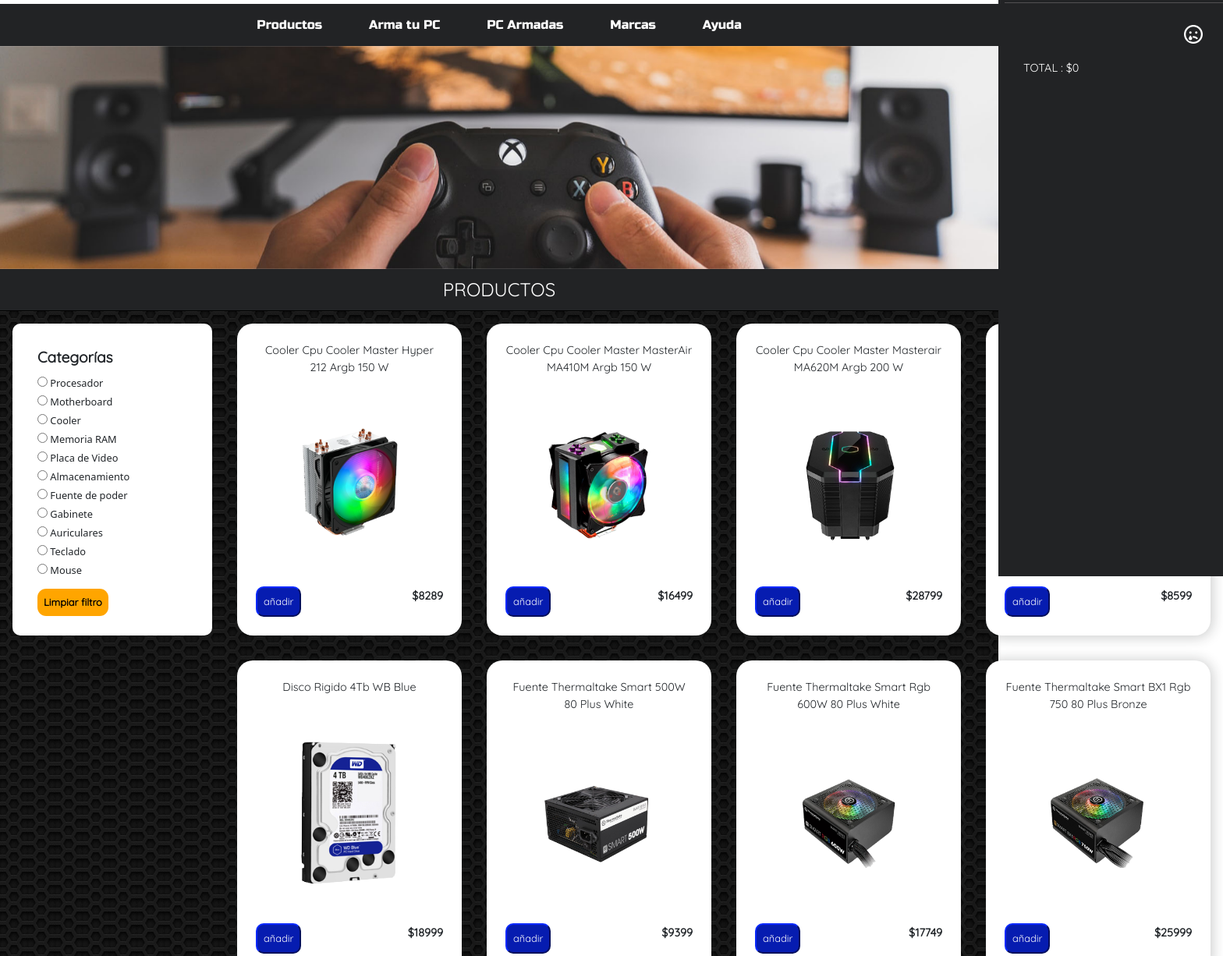
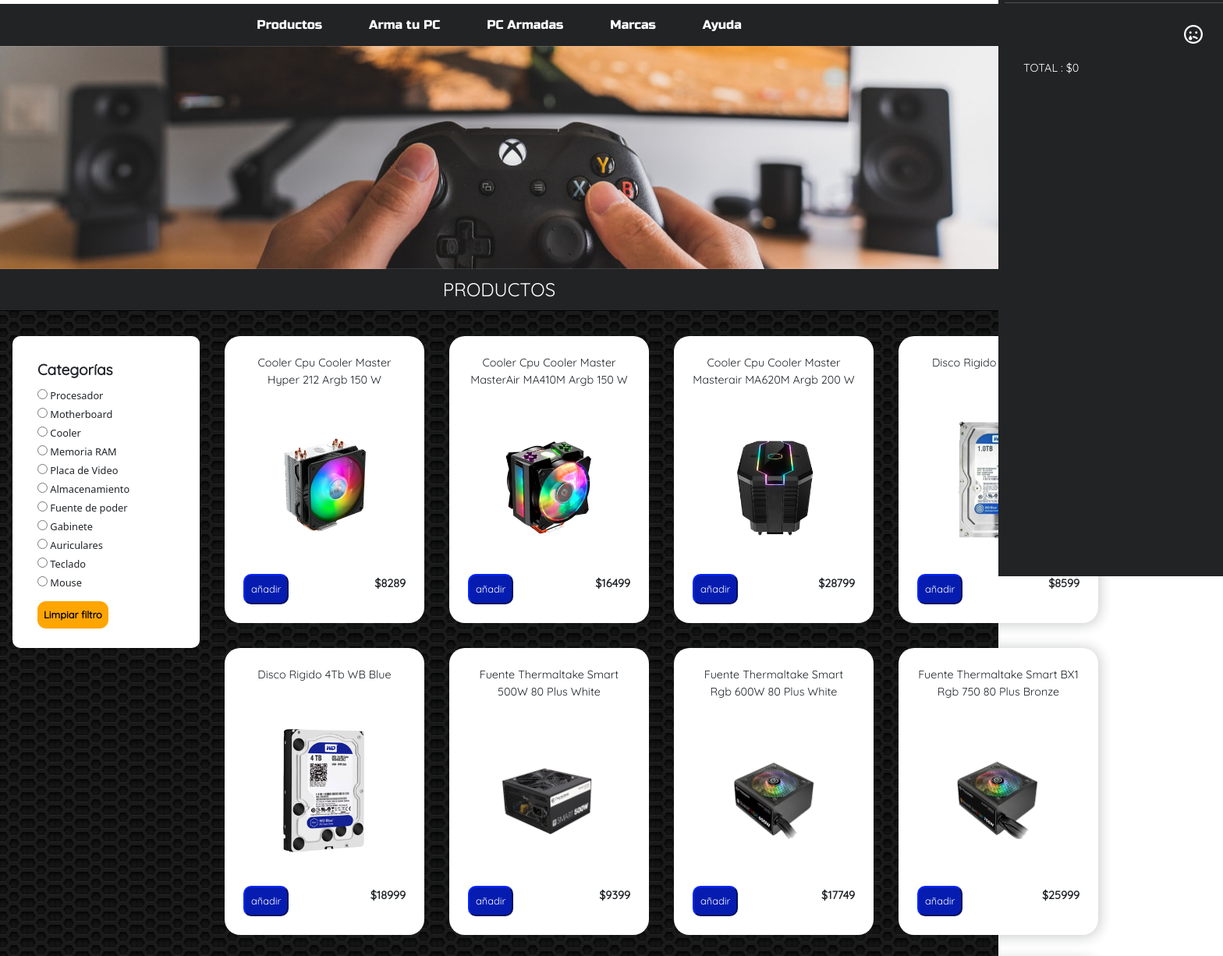
Before and after one commit to MeryTQ/Ecommerce-Onix-Computacion, a website: page index.html in a window 1280 px wide. Shown: the part 61-1287 px from the top of the page at 78% size, 1568 px wide, since content can reach past the window. Drawn offline with nearby package versions, Linux system fonts and the light colour scheme.

Commit message:
Arreglo tamaño

```diff
--- a/scss/categorias.scss
+++ b/scss/categorias.scss
@@ -2,9 +2,10 @@
     display: grid;
     grid-template-areas:
     "cat prod prod prod";
+    padding-top: 1rem;
     .categorias{
         height: 25rem;
-        width: 16rem;
+        width: 15rem;
         border-radius: 10px;
         padding: 2rem; margin: 1rem;
         background-color: white;
@@ -34,8 +35,8 @@
             -moz-box-shadow: 1px 1px 16px 2px rgba(34,35,37,0.22);
             border-radius: 20px;
             background-color: white;
-            width: 18rem;
-            height: 25rem;
+            width: 16rem;
+            height: 23rem;
             margin: 1rem;
             padding: 1.5rem;
             display: flex;
```
Also changed, not shown: css/style.css.
